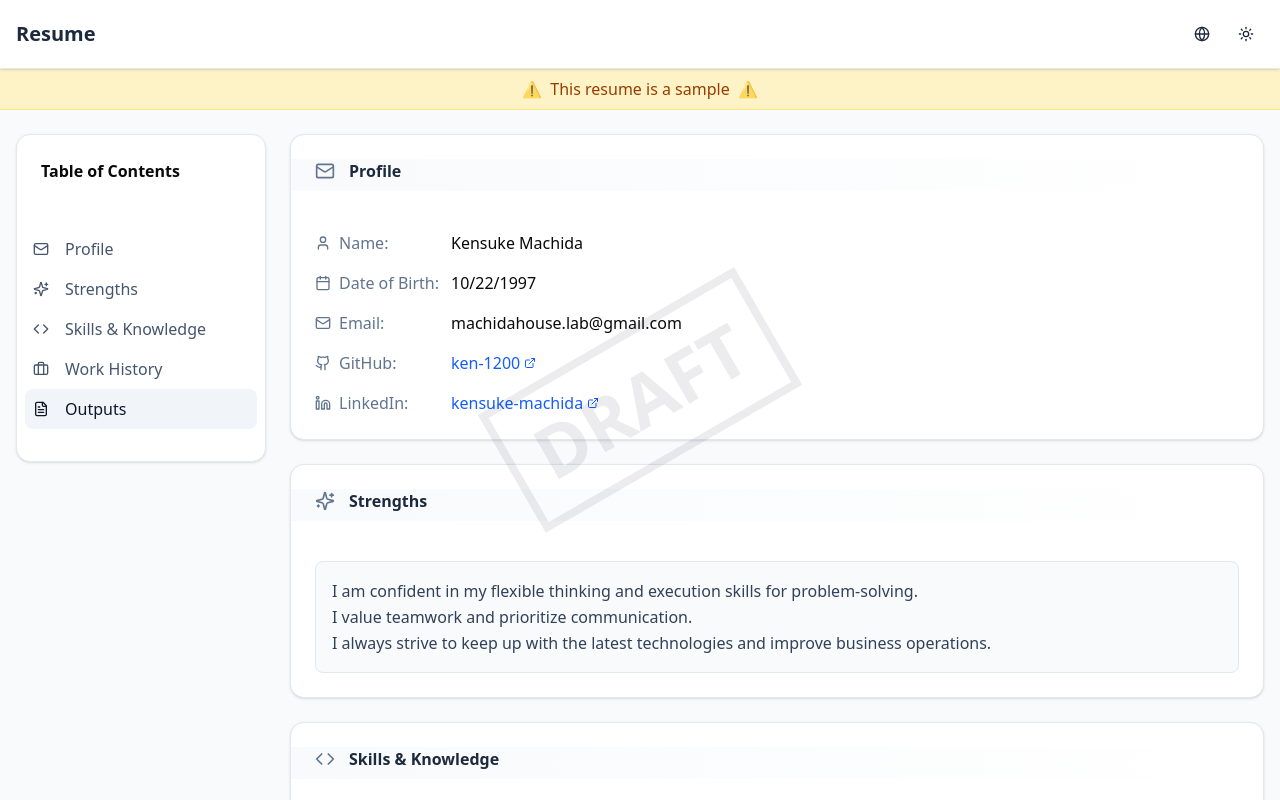
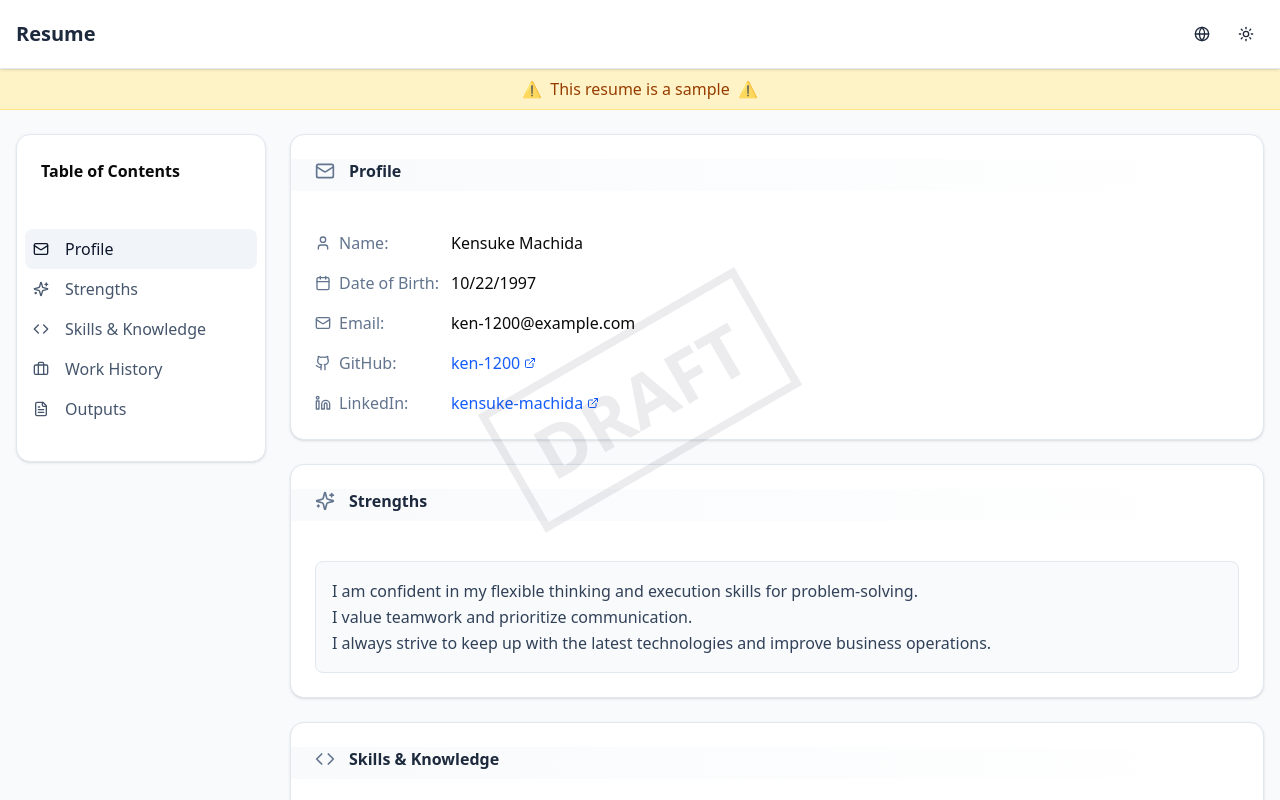
Before and after one commit to ken-1200/resume, a Next.js app: page /en in a window 1280 px wide. Shown: the top 800 px of the page. Built offline with nearby package versions, Linux system fonts and the light colour scheme.

Commit message:
fix: update email address in profile data for accuracy

```diff
--- a/src/data/localized-data.ts
+++ b/src/data/localized-data.ts
@@ -10,7 +10,7 @@ export function useProfileData() {
       birth: "1997/10/22",
       address: "東京都〇〇区〇〇町",
       phone: "090-xxxx-xxxx",
-      email: "machidahouse.lab@gmail.com",
+      email: "ken-1200@example.com",
       github: "ken-1200",
       linkedin: "kensuke-machida",
     },
@@ -19,7 +19,7 @@ export function useProfileData() {
       birth: "10/22/1997",
       address: "XX Town, XX District, Tokyo",
       phone: "090-xxxx-xxxx",
-      email: "machidahouse.lab@gmail.com",
+      email: "ken-1200@example.com",
       github: "ken-1200",
       linkedin: "kensuke-machida",
     },
@@ -258,7 +258,7 @@ export function useProfileData() {
         {
           name: "プロジェクト管理",
           experience: "2年",
-          details: "プロジェクトリーダー経験、プロジェクト進行管理、コミュニケーション能力",
+          details: "プロジェクトリーダー経験、プロジェクト進行管理",
         },
         {
           name: "その他",
@@ -353,7 +353,7 @@ export function useProfileData() {
         {
           name: "Project Management",
           experience: "2 years",
-          details: "Project leader experience, project progress management, communication skills",
+          details: "Project leader experience, project progress management",
         },
         {
           name: "Others",
```
